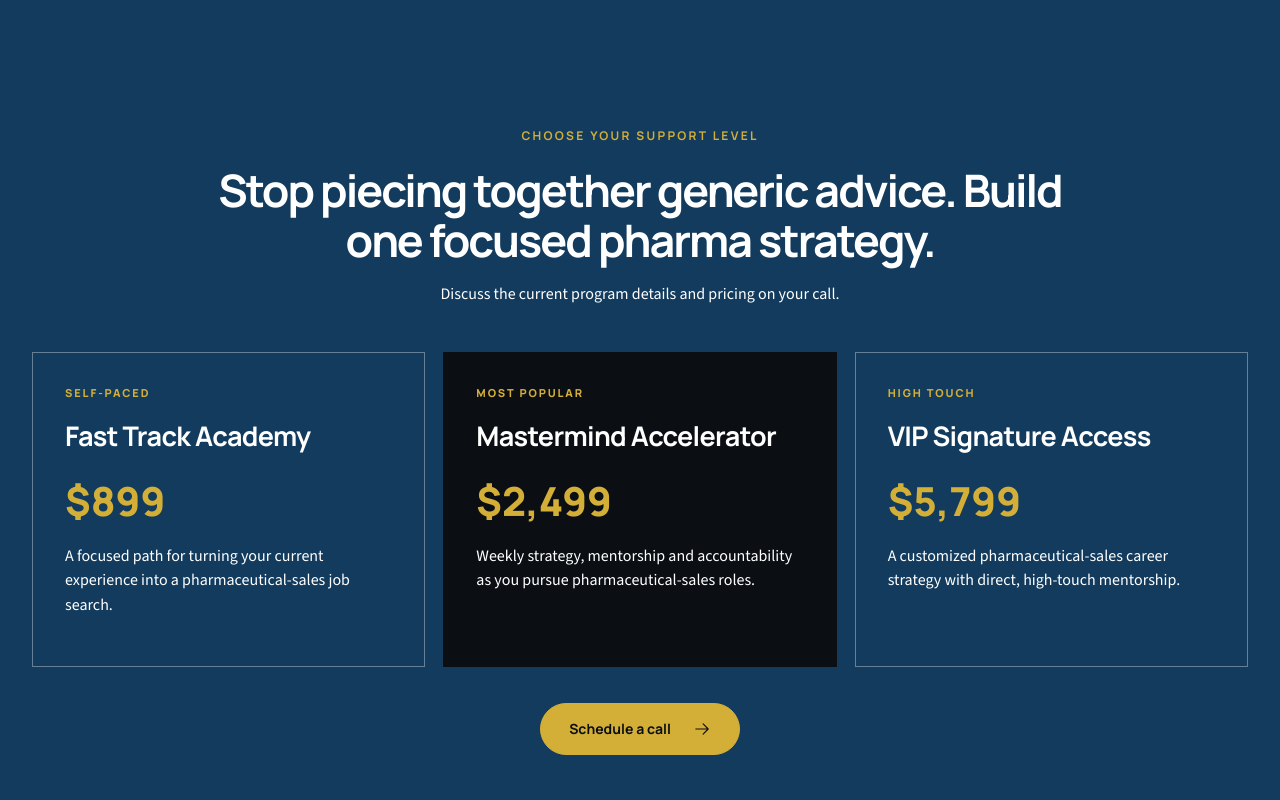
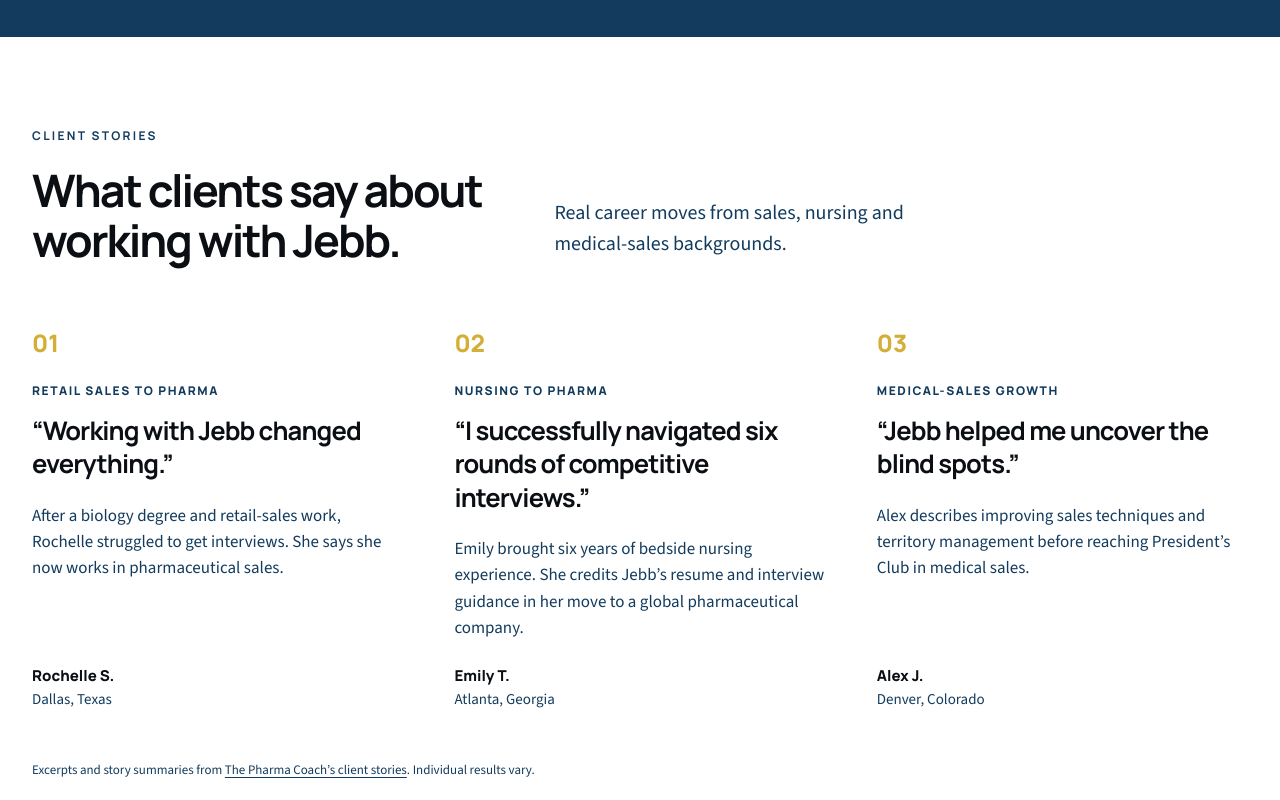
Before and after one commit to shaneemoret/jebb-pharmacoach-website, a React (Vite) app: page / in a window 1280 px wide. Shown: the part 3940-4740 px from the top of the page. Built offline with nearby package versions, Linux system fonts and the light colour scheme.

Commit message:
Add official Pharma Coach client stories

```diff
--- a/src/App.jsx
+++ b/src/App.jsx
@@ -3,6 +3,7 @@ import { ArrowRight, List, X } from "@phosphor-icons/react";
 
 const A = `${import.meta.env.BASE_URL}assets/source/`;
 const bookingUrl = "https://medrepcollege.com/book-a-call-with-jebb";
+const testimonialsUrl = "https://www.thepharmacoach.com/pharmaceutical-sales-success-stories";
 
 const programs = [
   { tier: "Self-paced", name: "Fast Track Academy", price: "$899", note: "A focused path for turning your current experience into a pharmaceutical-sales job search." },
@@ -16,6 +17,30 @@ const objections = [
   ["What if I have no formal sales experience?", "You are not necessarily starting from zero. Teaching, patient education, care coordination and other roles can demonstrate communication, influence and follow-through. Coaching helps you identify credible examples and present them in the language hiring managers expect."],
   ["How do I know pharmaceutical sales is the right fit for me?", "Consider whether you enjoy science, relationship-building, explaining complex information and being accountable for commercial results. A career diagnosis can help you assess the role, the lifestyle and your next step before you apply."],
   ["Why pharma instead of medical device sales?", "Pharma often suits people drawn to clinical science, mechanisms of action and long-term provider relationships. Device sales is typically more procedure- and engineering-oriented. The right choice depends on how you think, work and want to spend your day."],
+];
+
+const testimonials = [
+  {
+    path: "Retail sales to pharma",
+    quote: "Working with Jebb changed everything.",
+    story: "After a biology degree and retail-sales work, Rochelle struggled to get interviews. She says she now works in pharmaceutical sales.",
+    name: "Rochelle S.",
+    location: "Dallas, Texas",
+  },
+  {
+    path: "Nursing to pharma",
+    quote: "I successfully navigated six rounds of competitive interviews.",
+    story: "Emily brought six years of bedside nursing experience. She credits Jebb’s resume and interview guidance in her move to a global pharmaceutical company.",
+    name: "Emily T.",
+    location: "Atlanta, Georgia",
+  },
+  {
+    path: "Medical-sales growth",
+    quote: "Jebb helped me uncover the blind spots.",
+    story: "Alex describes improving sales techniques and territory management before reaching President’s Club in medical sales.",
+    name: "Alex J.",
+    location: "Denver, Colorado",
+  },
 ];
 
 function Button() {
@@ -121,6 +146,24 @@ export function App() {
           <Button />
         </section>
 
+        <section id="testimonials" className="testimonials section-pad" aria-labelledby="testimonials-title">
+          <div className="testimonials__intro">
+            <p className="eyebrow">Client stories</p>
+            <h2 id="testimonials-title">What clients say about working with Jebb.</h2>
+            <p>Real career moves from sales, nursing and medical-sales backgrounds.</p>
+          </div>
+          <div className="testimonials__grid">
+            {testimonials.map((item, index) => <article key={item.name} className="testimonial">
+              <span className="testimonial__number">0{index + 1}</span>
+              <p className="testimonial__path">{item.path}</p>
+              <blockquote>“{item.quote}”</blockquote>
+              <p className="testimonial__story">{item.story}</p>
+              <p className="testimonial__person"><strong>{item.name}</strong><span>{item.location}</span></p>
+            </article>)}
+          </div>
+          <p className="testimonials__source">Excerpts and story summaries from <a href={testimonialsUrl}>The Pharma Coach’s client stories</a>. Individual results vary.</p>
+        </section>
+
         <section id="programs" className="programs section-pad">
           <div className="centered-heading"><p className="eyebrow">Choose your support level</p><h2>Stop piecing together generic advice. Build one focused pharma strategy.</h2><p>Discuss the current program details and pricing on your call.</p></div>
           <div className="program-grid">
--- a/src/styles.css
+++ b/src/styles.css
@@ -96,6 +96,23 @@ p { line-height: 1.55; }
 .method__steps h3 { margin-top: 26px; font-size: 26px; }
 .method__steps p { color: var(--white); }
 .method .button { background: var(--gold); border-color: var(--gold); color: var(--ink); }
+.testimonials { background: var(--white); }
+.testimonials__intro { display: grid; grid-template-columns: 1fr 1.5fr; column-gap: 60px; align-items: end; }
+.testimonials__intro .eyebrow { grid-column: 1/-1; }
+.testimonials__intro h2 { max-width: 650px; }
+.testimonials__intro > p:last-child { max-width: 400px; margin: 0 0 5px; color: var(--navy); font-size: 20px; }
+.testimonials__grid { display: grid; grid-template-columns: repeat(3,minmax(0,1fr)); gap: clamp(28px,4vw,64px); margin-top: 62px; }
+.testimonial { display: flex; flex-direction: column; align-items: flex-start; }
+.testimonial__number { color: var(--gold); font: 800 24px var(--head); }
+.testimonial__path { margin: 24px 0 14px; color: var(--navy); font: 750 12px/1.4 var(--head); letter-spacing: .13em; text-transform: uppercase; }
+.testimonial blockquote { margin: 0; font: 700 clamp(21px,2vw,29px)/1.3 var(--head); letter-spacing: -.035em; }
+.testimonial__story { margin: 22px 0 24px; color: var(--navy); font-size: 17px; }
+.testimonial__person { display: flex; flex-direction: column; gap: 2px; margin: auto 0 0; font-size: 15px; }
+.testimonial__person strong { font: 750 15px var(--head); }
+.testimonial__person span { color: var(--navy); }
+.testimonials__source { margin: 48px 0 0; color: var(--navy); font-size: 13px; }
+.testimonials__source a { text-underline-offset: 3px; }
+.testimonials__source a:hover { color: var(--ink); }
 .programs { background: var(--navy); color: var(--white); }
 .programs .eyebrow { color: var(--gold); }
 .centered-heading { max-width: 850px; margin: 0 auto 45px; text-align: center; }
@@ -166,6 +183,12 @@ footer { display: grid; grid-template-columns: 1.4fr .7fr .7fr; gap: 55px; paddi
   .photo-band { grid-template-columns: 220px 1fr; }
   .photo-band__image { width: 220px; }
   .method__steps { grid-template-columns: 1fr; }
+  .testimonials__intro { grid-template-columns: 1fr; gap: 18px; }
+  .testimonials__intro .eyebrow { margin-bottom: 0; }
+  .testimonials__intro > p:last-child { margin: 0; }
+  .testimonials__grid { grid-template-columns: 1fr; gap: 54px; margin-top: 44px; }
+  .testimonial blockquote { max-width: 560px; }
+  .testimonial__story { max-width: 560px; }
   .program-grid { grid-template-columns: 1fr; }
   .program-card { min-height: 0; }
   .final-cta { flex-direction: column; align-items: start; }
```
Also changed, not shown: 1 other file (tests, documents, lock files or other folders).
